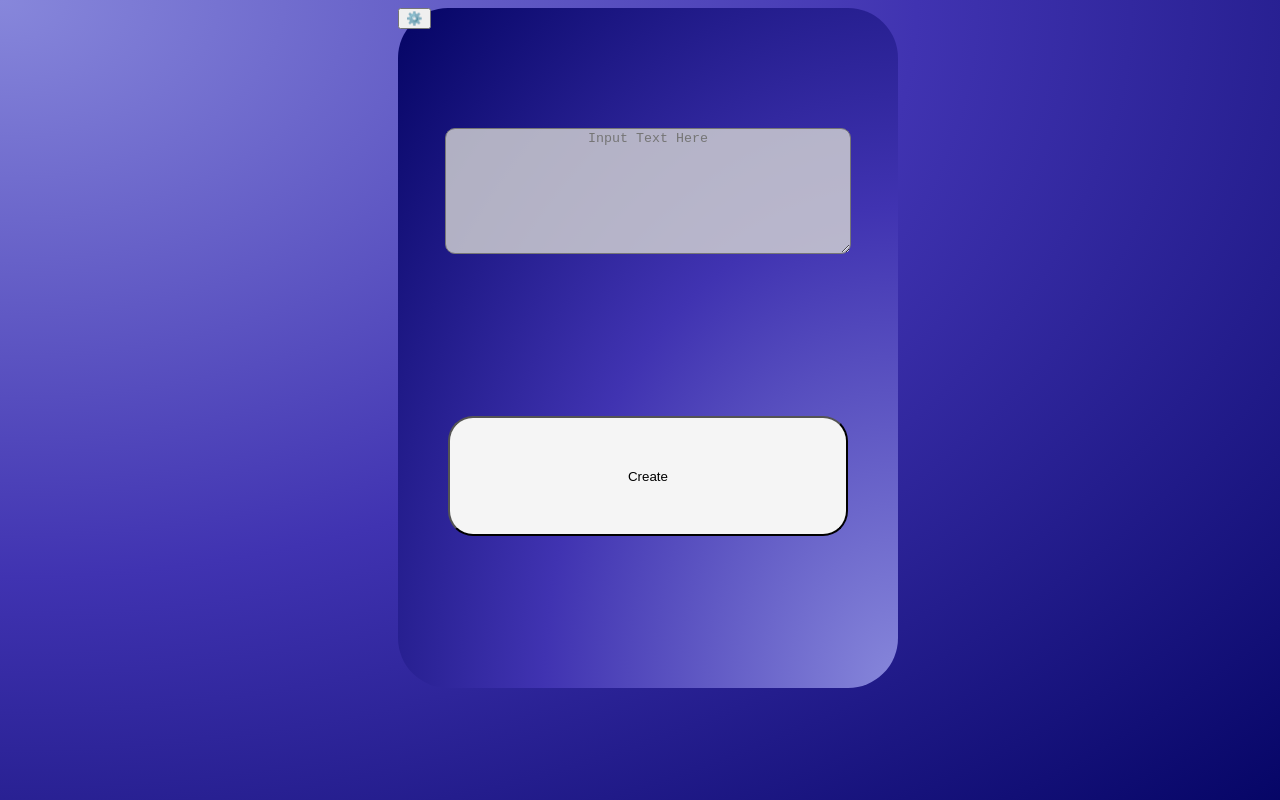
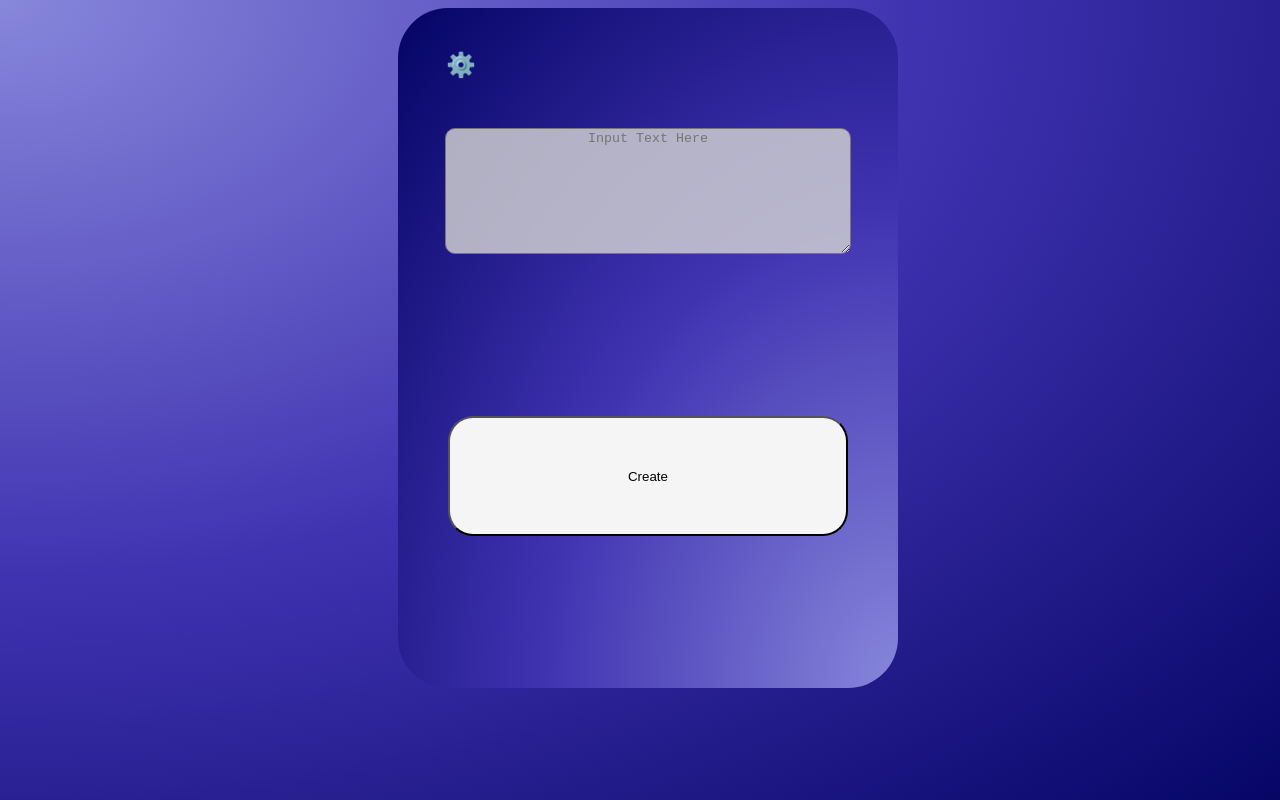
Before and after one commit to BrainAndBones/CharacterCreator, a plain HTML site: page index.html in a window 1280 px wide. Drawn offline with Linux system fonts and the light colour scheme.

Commit message:
Update design.css

```diff
--- a/design.css
+++ b/design.css
@@ -62,3 +62,9 @@ body{
     overflow: scroll;
     max-height: 50vh;
   }
+  #settings{
+      background-color: transparent;
+      margin: 5vh;
+      border-color: transparent;
+      font-size: 3vh;
+  }
```
